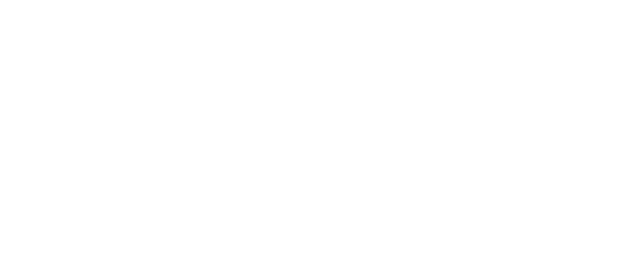
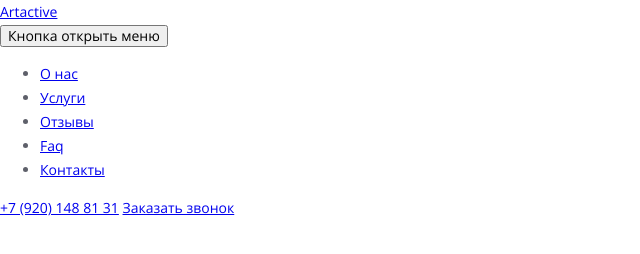
Before and after one commit to Aznaur/Artactive, a website: page src/index.html in a window 1280 px wide. Shown: the whole page, without its empty margins (0-640 px from the left). Drawn offline with nearby package versions, Linux system fonts and the light colour scheme; files that its build step writes are made by us from their sources; files whose address does not match are found by name.

Commit message:
Разметил шапку

```diff
--- a/src/index.html
+++ b/src/index.html
@@ -9,7 +9,35 @@
     <title>Artactive</title>
 </head>
 <body>
-  <header></header>
+  <header class="page-header">
+    <div class="page-header__wrapper container">
+      <a href="#" class="page-header__logo">Artactive</a>
+      <nav class="page-header__nav main-nav">
+        <button class="main-nav__button">
+          <span class="visually-hidden">Кнопка открыть меню</span>
+        </button>
+        <ul class="main-nav__list">
+          <li class="main-nav__item">
+            <a href="#" class="main-nav__link">О нас</a>
+          </li>
+          <li class="main-nav__item">
+            <a href="#" class="main-nav__link">Услуги</a>
+          </li>
+          <li class="main-nav__item">
+            <a href="#" class="main-nav__link">Отзывы</a>
+          </li>
+          <li class="main-nav__item">
+            <a href="#" class="main-nav__link">Faq</a>
+          </li>
+          <li class="main-nav__item">
+            <a href="#" class="main-nav__link">Контакты</a>
+          </li>
+        </ul>
+        <a href="tel:+79201488131" class="main-nav__phone">+7 (920) 148 81 31</a>
+        <a href="#" class="main-nav__backСall">Заказать звонок</a>
+      </nav>
+    </div>
+  </header>
   <main></main>
   <footer></footer>
 </body>
```
